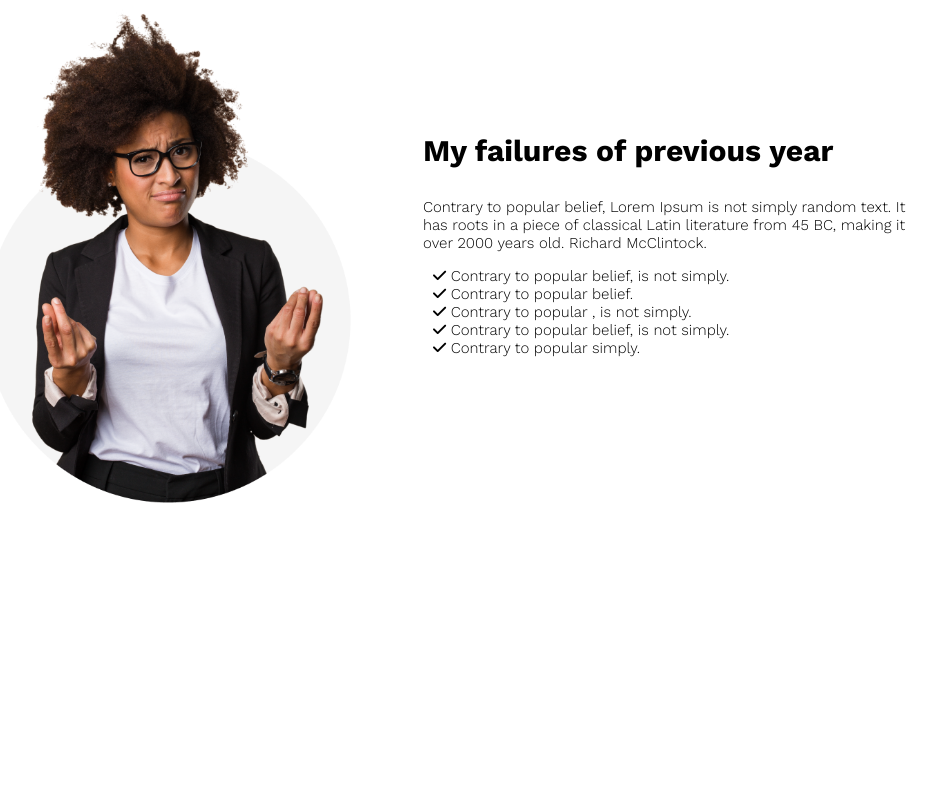
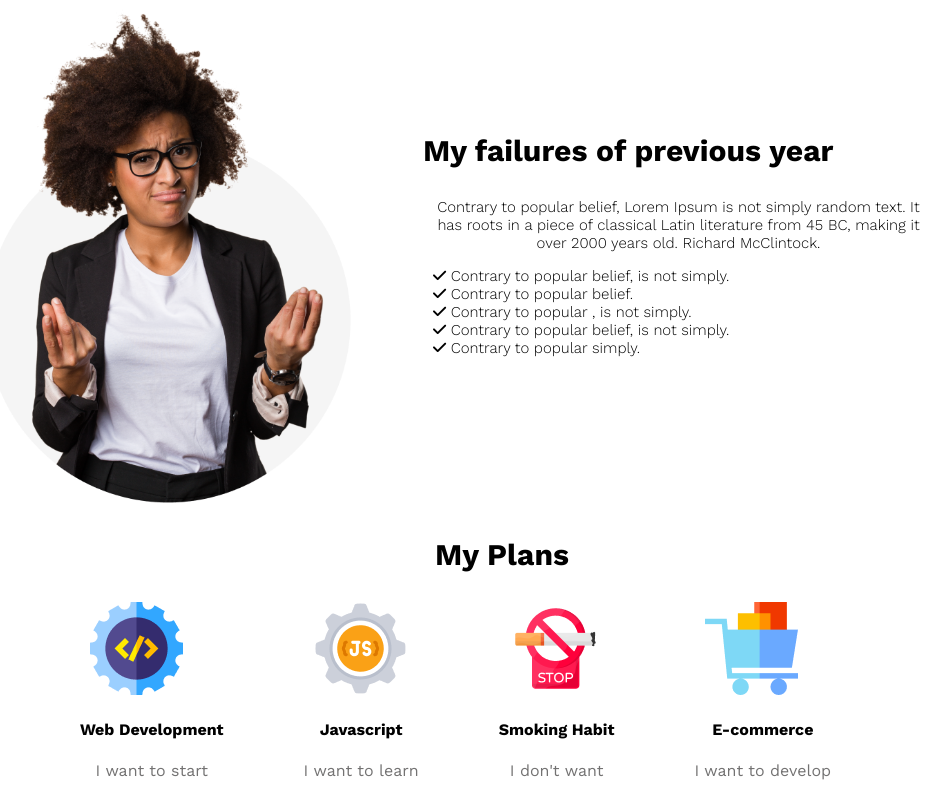
Before and after one commit to AkmolPhero/new-year-practice, a plain HTML site: page index.html in a window 1280 px wide. Shown: the part 705-1509 px from the top of the page, without its empty margins (138-1089 px from the left). Before the commit the page ends 1220 px from the top, so only its background shows below. Drawn offline with nearby package versions, Linux system fonts and the light colour scheme.

Commit message:
my-plans-section-added

```diff
--- a/index.html
+++ b/index.html
@@ -51,6 +51,30 @@
                 </ul>
             </div>
         </div>
+        <!-- my plans section  -->
+        <h3 class="my-plans-heading">My Plans</h3>
+        <div class="my-plans">
+            <div class="plans">
+                <img src="images/icons/web.png" alt="">
+                <h4>Web Development</h4>
+                <p>I want to start</p>
+            </div>
+            <div class="plans">
+                <img src="images/icons/js.png" alt="">
+                <h4>Javascript</h4>
+                <p>I want to learn</p>
+            </div>
+            <div class="plans">
+                <img src="images/icons/smoke.png" alt="">
+                <h4>Smoking Habit</h4>
+                <p>I don't want</p>
+            </div>
+            <div class="plans">
+                <img src="images/icons/ecom.png" alt="">
+                <h4>E-commerce</h4>
+                <p>I want to develop</p>
+            </div>
+        </div>
     </main>
     <footer>
 
--- a/styles.css/task.css
+++ b/styles.css/task.css
@@ -91,3 +91,32 @@ header {
     list-style-type: none;
 
 }
+
+/* my plans section styles */
+.my-plans {
+    display: flex;
+    padding-left: 210px;
+}
+
+.my-plans-heading {
+    font-size: 30px;
+    font-weight: 700;
+    text-align: center;
+}
+
+.plans {
+    padding-right: 80px;
+}
+
+.plans h4,
+p {
+    text-align: center;
+}
+
+.plans p {
+    color: #737272;
+}
+
+.plans img {
+    padding-left: 10px;
+}
```
